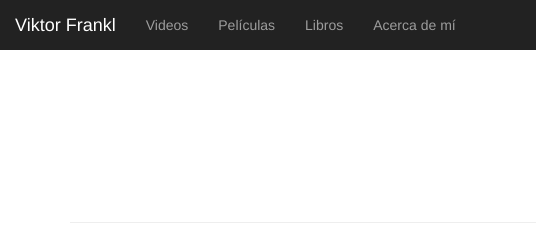
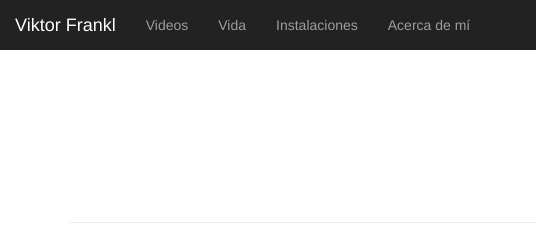
Before and after one commit to Bimax0408/PROYECTO-68, a plain HTML site: page index.html in a window 1280 px wide. Shown: the top 240 px of the page, 0-536 px from the left. Drawn offline with nearby package versions, Linux system fonts and the light colour scheme; grey boxes are pictures that could not be loaded; a script that the page names is missing.

Commit message:
Add files via upload

```diff
--- a/index.html
+++ b/index.html
@@ -36,8 +36,8 @@
     <div class="collapse navbar-collapse" id="myNavbar">
       <ul class="nav navbar-nav">
         <li><a href="#videos">Videos</a></li>
-        <li><a href="#vida">Películas</a></li>
-        <li><a href="#books">Libros</a></li>
+        <li><a href="#vida">Vida</a></li>
+        <li><a href="#books">Instalaciones</a></li>
         <li><a href="#contact">Acerca de mí</a></li>
       </ul>
     </div>
```
